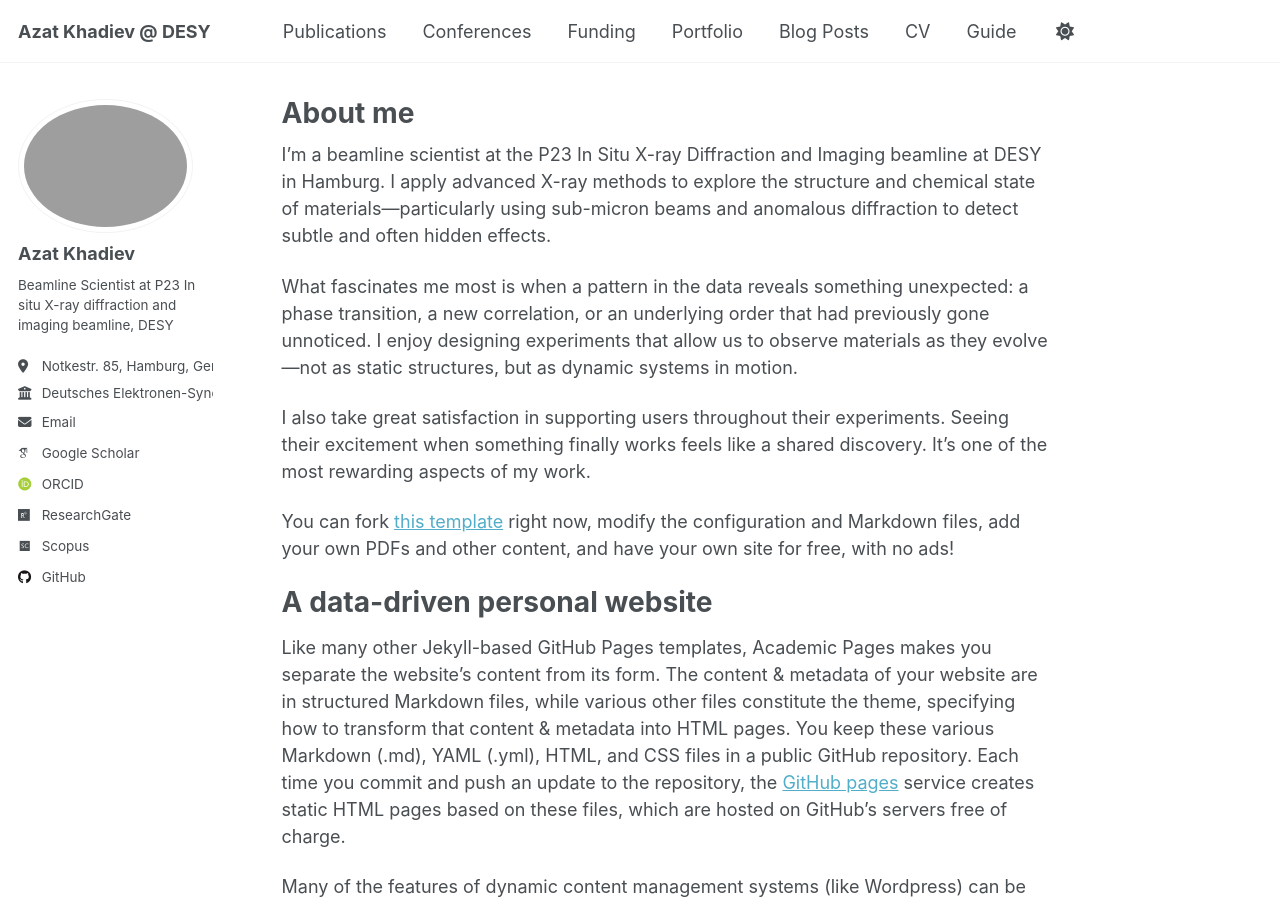
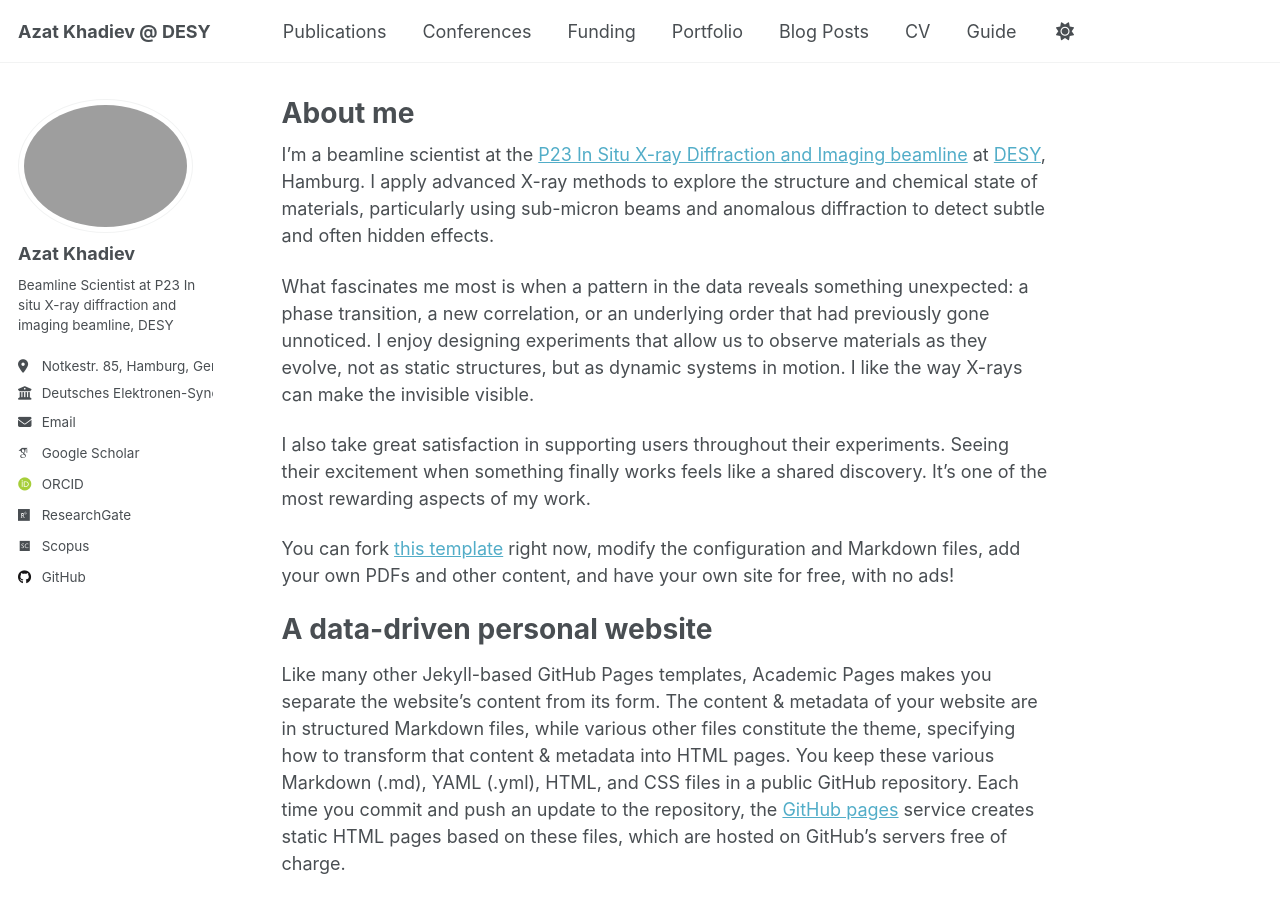
Before and after one commit to azkhadiev/azkhadiev.github.io, a Jekyll site: the page built from _pages/about.md, in a window 1280 px wide and 900 px high. Built offline with Jekyll 4.4.1, drawn with Linux system fonts in a browser that asks for light colours; some web fonts are replaced; a script that is not in the unit is left out.

Commit message:
Update about.md

```diff
--- a/_pages/about.md
+++ b/_pages/about.md
@@ -7,9 +7,9 @@ redirect_from:
   - /about.html
 ---
 
-I’m a beamline scientist at the P23 In Situ X-ray Diffraction and Imaging beamline at DESY in Hamburg. I apply advanced X-ray methods to explore the structure and chemical state of materials—particularly using sub-micron beams and anomalous diffraction to detect subtle and often hidden effects.
+I’m a beamline scientist at the [P23 In Situ X-ray Diffraction and Imaging beamline](https://photon-science.desy.de/facilities/petra_iii/beamlines/p23_in_situ_x_ray_diffraction_and_imaging/index_eng.html) at [DESY](https://desy.de/), Hamburg. I apply advanced X-ray methods to explore the structure and chemical state of materials, particularly using sub-micron beams and anomalous diffraction to detect subtle and often hidden effects.
 
-What fascinates me most is when a pattern in the data reveals something unexpected: a phase transition, a new correlation, or an underlying order that had previously gone unnoticed. I enjoy designing experiments that allow us to observe materials as they evolve—not as static structures, but as dynamic systems in motion.
+What fascinates me most is when a pattern in the data reveals something unexpected: a phase transition, a new correlation, or an underlying order that had previously gone unnoticed. I enjoy designing experiments that allow us to observe materials as they evolve, not as static structures, but as dynamic systems in motion. I like the way X-rays can make the invisible visible.
 
 I also take great satisfaction in supporting users throughout their experiments. Seeing their excitement when something finally works feels like a shared discovery. It’s one of the most rewarding aspects of my work.
 
```
